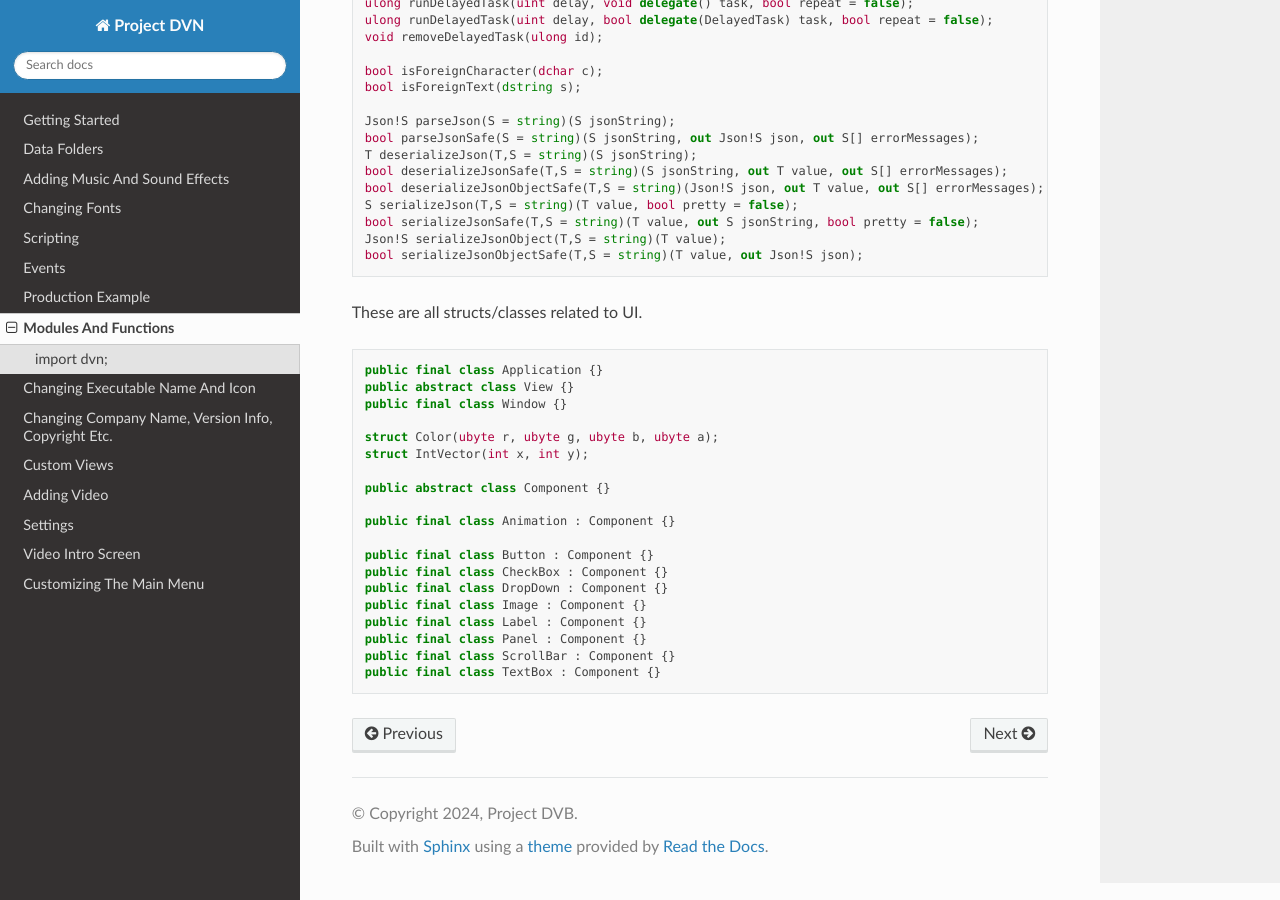
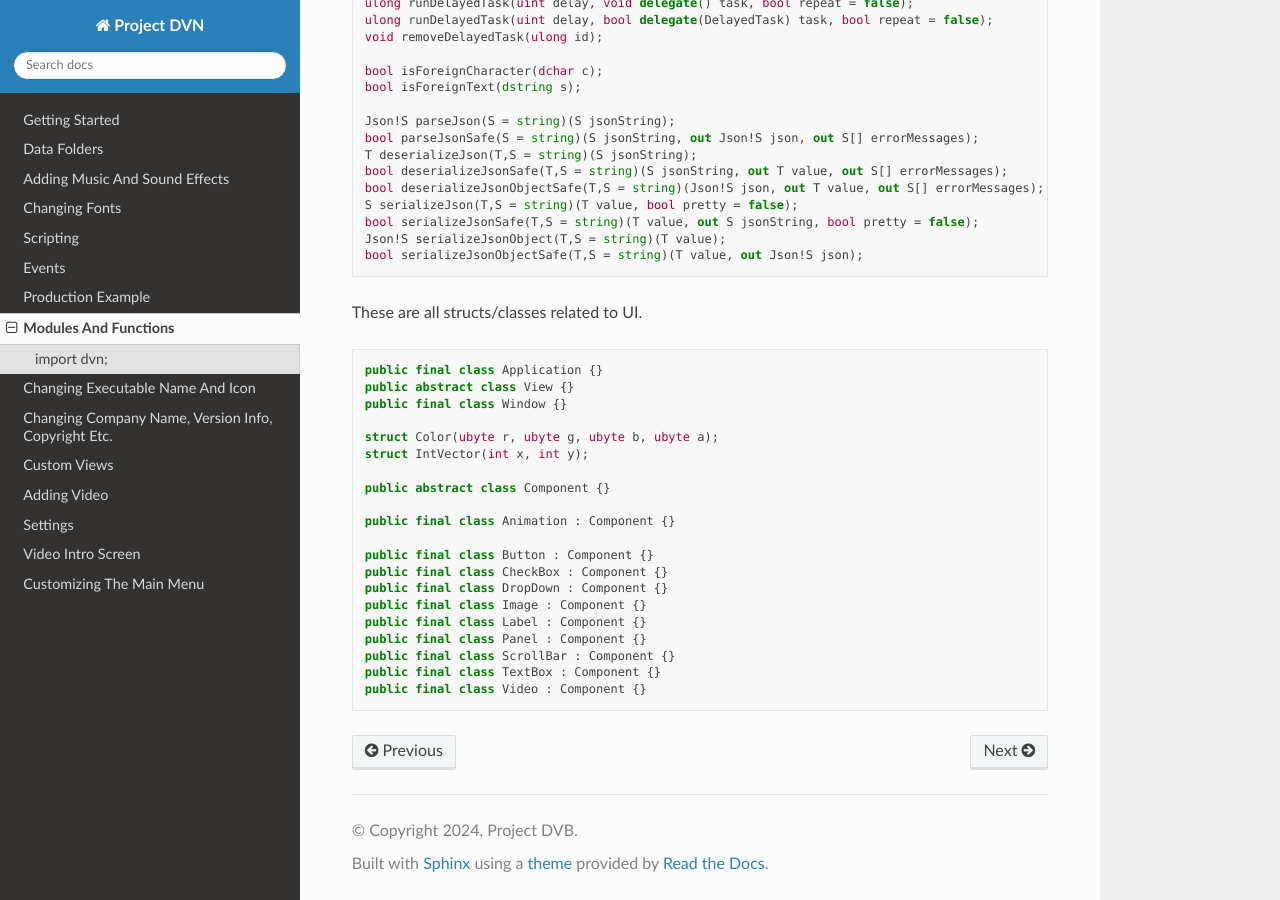
Before and after one commit to ProjectDVN/dvn-docs, a Sphinx documentation site: the page built from docs/source/modules-and-functions.rst, in a window 1280 px wide and 900 px high, scrolled down 1047 px. Built offline with Sphinx 7.4.7 and the Read the Docs theme 3.1.0, drawn with Linux system fonts in a browser that asks for light colours.

Commit message:
Update modules-and-functions.rst

```diff
--- a/docs/source/modules-and-functions.rst
+++ b/docs/source/modules-and-functions.rst
@@ -91,3 +91,4 @@ These are all structs/classes related to UI.
    public final class Panel : Component {}
    public final class ScrollBar : Component {}
    public final class TextBox : Component {}
+   public final class Video : Component {}
```
